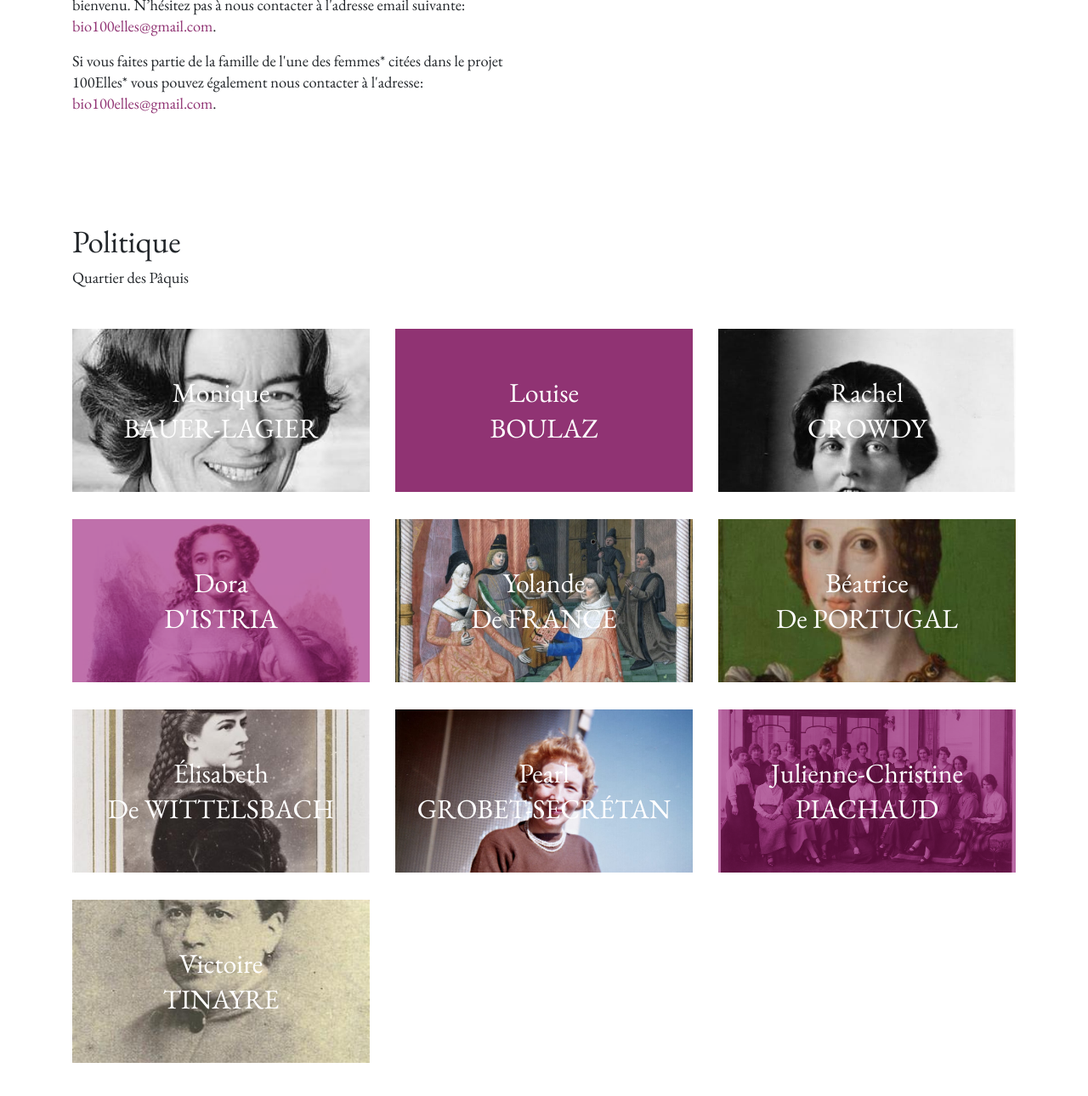
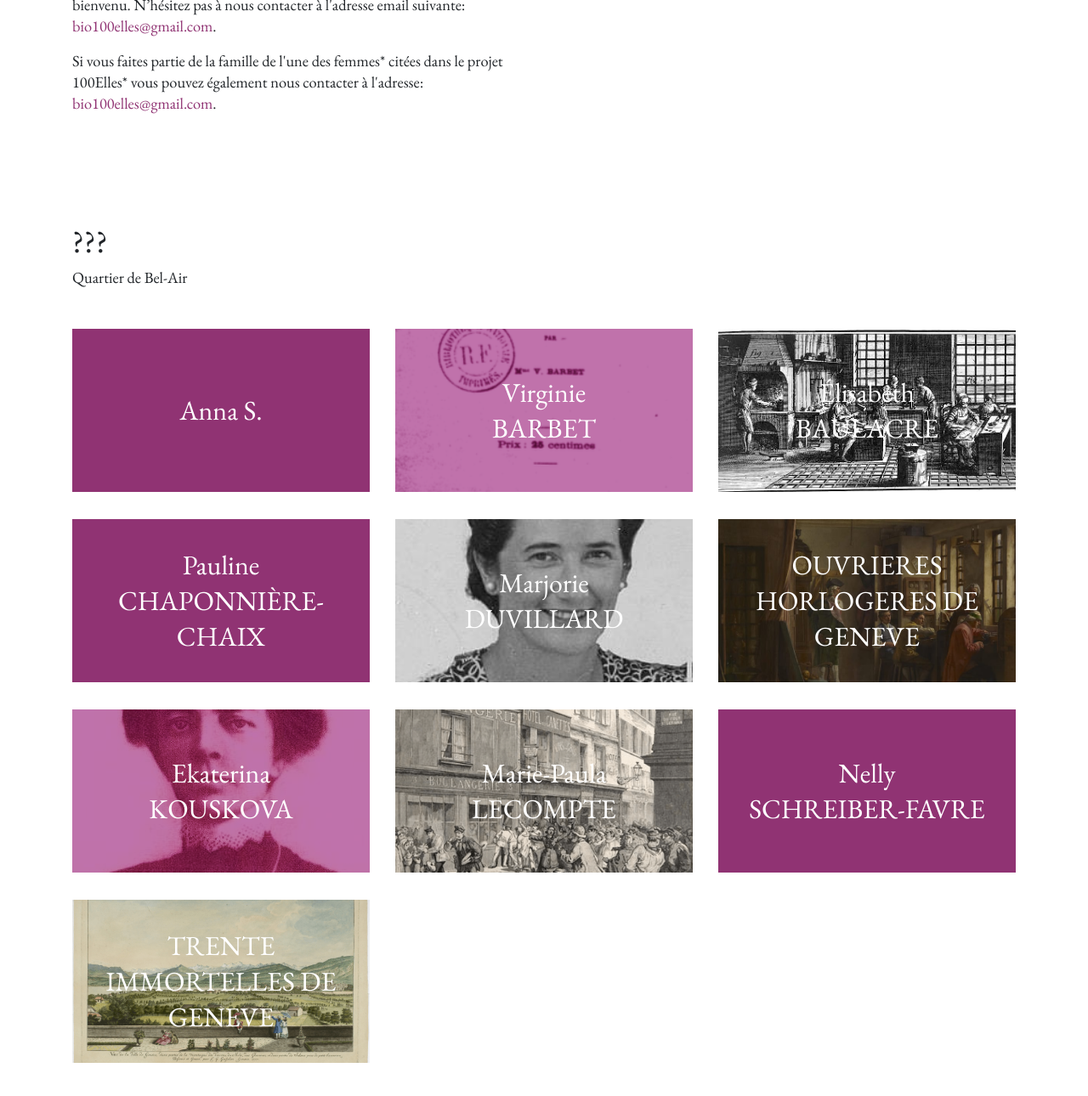
Before and after one commit to larucheio/100elles.ch, a Jekyll site: the page built from 100femmes/index.html, in a window 1280 px wide and 1400 px high, scrolled down 514 px. Shown: the top 1290 px of the window at 85% size. Built offline with Jekyll 4.4.1, drawn with Linux system fonts in a browser that asks for light colours; some of the changed text lies outside the part shown.

Commit message:
Ajout de l'index pour les quartiers PLainpalais & Bel-Air

```diff
--- a/100femmes/index.html
+++ b/100femmes/index.html
@@ -11,6 +11,82 @@
   </p>
 
   {% include bio-comments.html %}
+
+  <section class="mt-7">
+    <h2>???</h2>
+    <span>Quartier de Bel-Air</span>
+
+    <div class="row mt-5">
+      <div class="col-12 col-md-6 col-lg-4">
+        <a class="card-femme" href="./anna-s/">Anna S.</a>
+      </div>
+      <div class="col-12 col-md-6 col-lg-4">
+        <a class="card-femme" href="./virgine-barbet/" style="background-image: url('/img/100femmes/virgine-barbet.png'); background-blend-mode: soft-light;">Virginie<br>BARBET</a>
+      </div>
+      <div class="col-12 col-md-6 col-lg-4">
+        <a class="card-femme" href="./elisabeth-baulacre/" style="background-image: url('/img/100femmes/elisabeth-baulacre.jpg');">Élisabeth<br>BAULACRE</a>
+      </div>
+      <div class="col-12 col-md-6 col-lg-4">
+        <a class="card-femme" href="./pauline-chaponniere-chaix/">Pauline<br>CHAPONNIÈRE-CHAIX</a>
+      </div>
+      <div class="col-12 col-md-6 col-lg-4">
+        <a class="card-femme" href="./marjorie-duvillard/" style="background-image: url('/img/100femmes/marjorie-duvillard.jpg');">Marjorie<br>DUVILLARD</a>
+      </div>
+      <div class="col-12 col-md-6 col-lg-4">
+        <a class="card-femme" href="./ouvrieres-horlogeres-de-geneve/" style="background-image: url('/img/100femmes/ouvrieres-horlogeres-de-geneve.jpg');">OUVRIERES HORLOGERES DE GENEVE</a>
+      </div>
+      <div class="col-12 col-md-6 col-lg-4">
+        <a class="card-femme" href="./ekaterina-kouskova/" style="background-image: url('/img/100femmes/ekaterina-kouskova.jpg'); background-blend-mode: soft-light;">Ekaterina<br>KOUSKOVA</a>
+      </div>
+      <div class="col-12 col-md-6 col-lg-4">
+        <a class="card-femme" href="./marie-paula-lecompte/" style="background-image: url('/img/100femmes/marie-paula-lecompte.png');">Marie-Paula<br>LECOMPTE</a>
+      </div>
+      <div class="col-12 col-md-6 col-lg-4">
+        <a class="card-femme" href="./nelly-schreiber-favre/">Nelly<br>SCHREIBER-FAVRE</a>
+      </div>
+      <div class="col-12 col-md-6 col-lg-4">
+        <a class="card-femme" href="./trente-immortelles-de-geneve/" style="background-image: url('/img/100femmes/trente-immortelles-de-geneve.jpg');">TRENTE IMMORTELLES DE GENEVE</a>
+      </div>
+    </div>
+  </section>
+
+  <section class="mt-7">
+    <h2>???</h2>
+    <span>Quartier de Plainpalais</span>
+
+    <div class="row mt-5">
+      <div class="col-12 col-md-6 col-lg-4">
+        <a class="card-femme" href="./mina-audemars/" style="background-image: url('/img/100femmes/mina-audemars.jpg'); background-position: center top;">Mina<br>AUDEMARS</a>
+      </div>
+      <div class="col-12 col-md-6 col-lg-4">
+        <a class="card-femme" href="./marguerite-dellenbach/" style="background-image: url('/img/100femmes/marguerite-dellenbach.jpg'); background-position: center top;">Marguerite<br>DELLENBACH</a>
+      </div>
+      <div class="col-12 col-md-6 col-lg-4">
+        <a class="card-femme" href="./germaine-duparc/" style="background-image: url('/img/100femmes/germaine-duparc.jpg');">Germaine<br>DUPARC</a>
+      </div>
+      <div class="col-12 col-md-6 col-lg-4">
+        <a class="card-femme" href="./jeanne-hersch/" style="background-image: url('/img/100femmes/jeanne-hersch.jpg');">Jeanne<br>HERSCH</a>
+      </div>
+      <div class="col-12 col-md-6 col-lg-4">
+        <a class="card-femme" href="./marie-huber/" style="background-image: url('/img/100femmes/marie-huber.png'); background-blend-mode: soft-light;">Marie<br>HUBER</a>
+      </div>
+      <div class="col-12 col-md-6 col-lg-4">
+        <a class="card-femme" href="./jane-marcet/" style="background-image: url('/img/100femmes/jane-marcet.jpg');">Jane<br>MARCET</a>
+      </div>
+      <div class="col-12 col-md-6 col-lg-4">
+        <a class="card-femme" href="./therese-pittard/" style="background-image: url('/img/100femmes/therese-pittard.jpg');">Thérèse<br>PITTARD</a>
+      </div>
+      <div class="col-12 col-md-6 col-lg-4">
+        <a class="card-femme" href="./kitty-ponse/" style="background-image: url('/img/100femmes/kitty-ponse.jpg');">Kitty<br>PONSE</a>
+      </div>
+      <div class="col-12 col-md-6 col-lg-4">
+        <a class="card-femme" href="./henriette-saloz-joudra/" style="background-image: url('/img/100femmes/henriette-saloz-joudra.png');">Henriette<br>SALOZ-JOUDRA</a>
+      </div>
+      <div class="col-12 col-md-6 col-lg-4">
+        <a class="card-femme" href="./lina-stern/" style="background-image: url('/img/100femmes/lina-stern.png'); background-blend-mode: soft-light;">Lina<br>STERN</a>
+      </div>
+    </div>
+  </section>
 
   <section class="mt-7">
     <h2>Politique</h2>
```
Also changed, not shown: img/100femmes/ekaterina-kouskova.jpg (added), img/100femmes/elisabeth-baulacre.jpg (added), img/100femmes/germaine-duparc.jpg (added), img/100femmes/henriette-saloz-joudra.png (added), img/100femmes/jane-marcet.jpg (added), img/100femmes/jeanne-hersch.jpg (added), img/100femmes/kitty-ponse.jpg (added), img/100femmes/lina-stern.png (added), img/100femmes/marguerite-dellenbach.jpg (added), img/100femmes/marie-huber.png (added), img/100femmes/marie-paula-lecompte.png (added), img/100femmes/marjorie-duvillard.jpg (added), img/100femmes/mina-audemars.jpg (added), img/100femmes/nelly-schreiber-favre.png (added), 4 more files.
